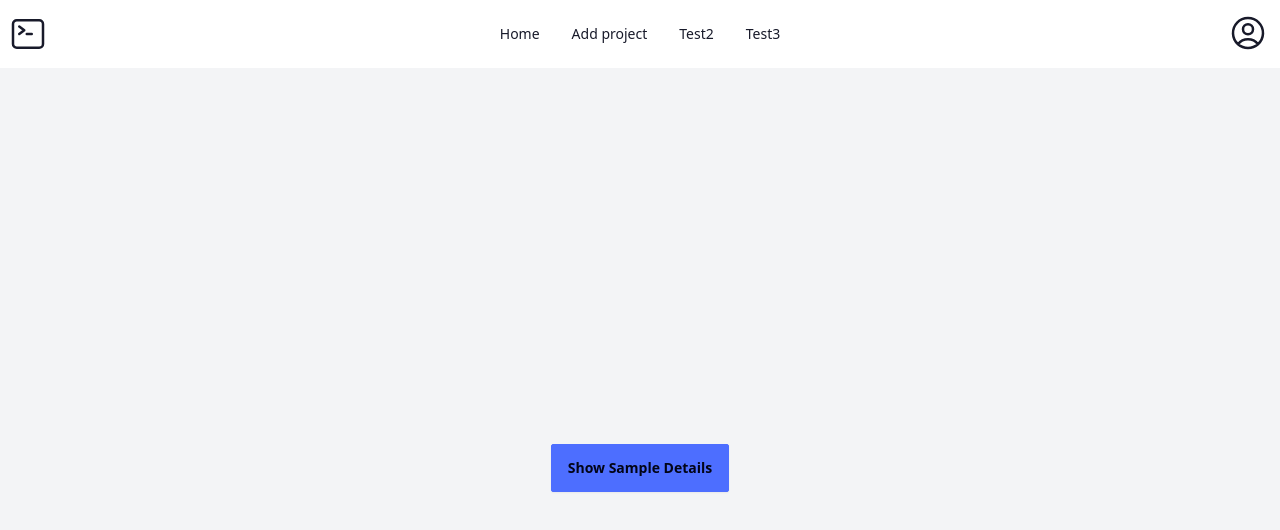
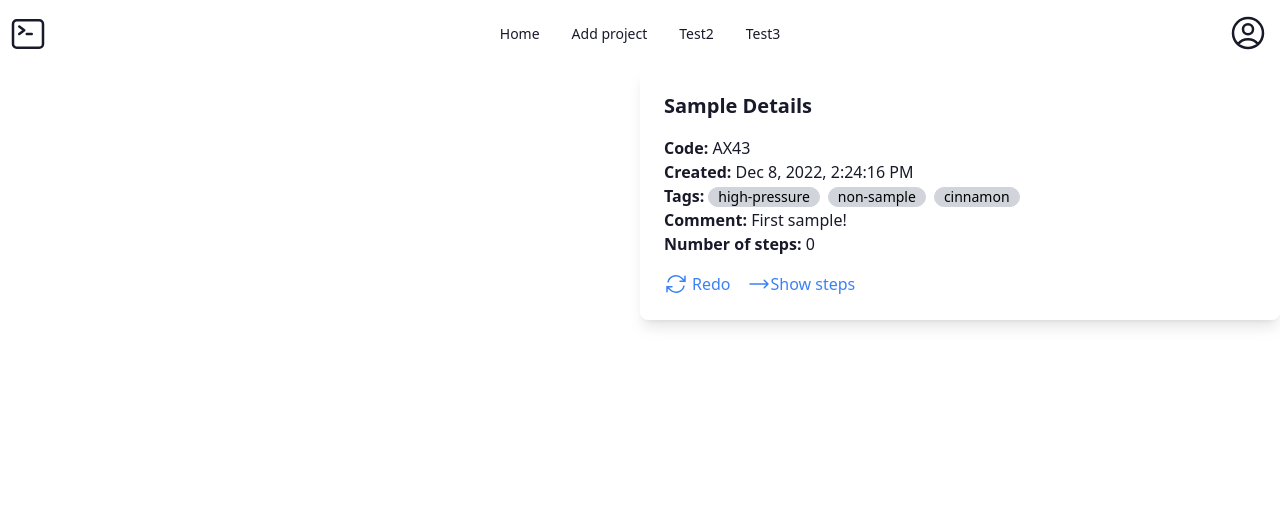
Before and after one commit to goluch/TERMINAL, a React (Vite) app in the folder Client/: page /sample-details in a window 1280 px wide. Shown: the top 530 px of the page. Built offline with nearby package versions, Linux system fonts and the light colour scheme.

Commit message:
First version of sample details component

```diff
--- a/Client/src/App.tsx
+++ b/Client/src/App.tsx
@@ -1,10 +1,11 @@
+import React from "react";
 import { QueryClient } from "@tanstack/query-core";
 import { QueryClientProvider } from "@tanstack/react-query";
 import { BrowserRouter, Routes, Route } from "react-router";
 import Navbar from "./components/Navbar/Navbar";
 import LoginPage from "./pages/LoginPage";
 import NotFoundPage from "./pages/NotFoundPage";
-import SampleMock from "./components/Sample/SampleMock";
+import SampleDetails from "./components/Sample/SampleDetails.tsx";
 
 const queryClient = new QueryClient();
 
@@ -16,7 +17,7 @@ export default function App() {
                 <Routes>
                     <Route path="*" element={<NotFoundPage />} />
                     <Route path="/login" element={<LoginPage />} />
-                    <Route path="/sample-details" element={<SampleMock />} />
+                    <Route path="/sample-details" element={<SampleDetails />} />
                 </Routes>
             </BrowserRouter>
         </QueryClientProvider>
--- a/Client/src/components/Sample/SampleDetails.tsx
+++ b/Client/src/components/Sample/SampleDetails.tsx
@@ -1,4 +1,5 @@
-import { useState } from "react";
+import { React, useState } from "react";
+import { Link } from "react-router-dom";
 
 /**
  * SampleDetails Component
@@ -8,7 +9,7 @@ import { useState } from "react";
  * @component
  * @returns {JSX.Element} - The rendered SampleDetails component.
  */
-interface Sample {
+interface SampleProps {
     code: string;
     created: string;
     tags: string[];
@@ -16,26 +17,45 @@ interface Sample {
     steps: number;
 }
 
-interface SampleDetailsProps {
-    sample: Sample;
-    onClose: () => void;
-}
+const SampleDetails: React.FC = () => {
 
-const SampleDetails: React.FC<SampleDetailsProps> = ({ sample, onClose }) => {
+    const mockSample: SampleProps = {
+        code: 'AX43',
+        created: 'Dec 8, 2022, 2:24:16 PM',
+        tags: ['high-pressure', 'non-sample', 'cinnamon'],
+        comment: 'First sample!',
+        steps: 0
+    };
+
     return (
-        <div className="fixed top-0 right-0 m-4 w-1/3 bg-white p-6 rounded-lg shadow-lg">
-      <div className="flex justify-between items-center">
-        <h2 className="text-xl font-bold mb-4">Sample Details</h2>
-        <button className="btn btn-sm btn-circle btn-outline" onClick={onClose}>
-          ✕
-        </button>
-      </div>
-      <p><strong>Code:</strong> {sample.code}</p>
-      <p><strong>Created:</strong> {sample.created}</p>
-      <p><strong>Tags:</strong> {sample.tags.join(", ")}</p>
-      <p><strong>Comment:</strong> {sample.comment}</p>
-      <p><strong>Steps:</strong> {sample.steps}</p>
-    </div>
+        <div className="fixed right-0 w-1/2 p-4 bg-white p-6 rounded-lg shadow-lg">
+            <div className="flex justify-between items-center">
+              <h2 className="text-xl font-bold mb-4">Sample Details</h2>
+            </div>
+            <p><strong>Code:</strong> {mockSample.code}</p>
+            <p><strong>Created:</strong> {mockSample.created}</p>
+            <p><strong>Tags:</strong>
+                {mockSample.tags.map((tag, index) => (
+                    <span key={index} className="badge badge-neutral mx-1 bg-gray-300 text-black border-gray-300 rounded-xl">{tag}</span>
+                ))}
+            </p>
+            <p><strong>Comment:</strong> {mockSample.comment}</p>
+            <p><strong>Number of steps:</strong> {mockSample.steps}</p>
+            <div className="flex justify-start mt-4 space-x-4">
+                <Link to="/retry-sample" className="flex items-center text-blue-500 hover:underline">
+                    <svg xmlns="http://www.w3.org/2000/svg" fill="none" viewBox="0 0 24 24" strokeWidth={1.5} stroke="currentColor" className="w-6 h-6 mr-1">
+                        <path strokeLinecap="round" strokeLinejoin="round" d="M16.023 9.348h4.992v-.001M2.985 19.644v-4.992m0 0h4.992m-4.993 0 3.181 3.183a8.25 8.25 0 0 0 13.803-3.7M4.031 9.865a8.25 8.25 0 0 1 13.803-3.7l3.181 3.182m0-4.991v4.99" />
+                    </svg>
+                    Redo
+                </Link>
+                <Link to="/show-steps" className="flex items-center text-blue-500 hover:underline">
+                    <svg xmlns="http://www.w3.org/2000/svg" fill="none" viewBox="0 0 24 24" strokeWidth={1.5} stroke="currentColor" className="size-6">
+                        <path strokeLinecap="round" strokeLinejoin="round" d="M17.25 8.25 21 12m0 0-3.75 3.75M21 12H3" />
+                    </svg>
+                    Show steps
+                </Link>
+            </div>
+        </div>
     )
 };
 
--- a/Client/src/components/Sample/SampleMock.tsx
+++ /dev/null
@@ -1,51 +0,0 @@
-import React, { useState } from "react";
-import SampleDetails from "./SampleDetails";
-
-interface Sample {
-    code: string;
-    created: string;
-    tags: string[];
-    comment: string;
-    steps: number;
-}
-
-/**
- * SampleMock Component
- *
- * A mock component that displays the details of a sample.
- *
- * @component
- * @returns {JSX.Element} - The rendered SampleDetailsMock component.
- */
-const SampleMock: React.FC = () => {
-    const [selectedSample, setSelectedSample] = useState<Sample | null>(null);
-
-    const mockSample = {
-      code: 'AX43',
-      created: 'Dec 8, 2022, 2:24:16 PM',
-      tags: ['high-pressure', 'non-sample', 'cinnamon'],
-      comment: 'First sample!',
-      steps: 0
-    };
-
-    const handleShowDetails = () => {
-      setSelectedSample(mockSample);
-    };
-
-    const handleCloseDetails = () => {
-      setSelectedSample(null);
-    };
-
-    return (
-      <div className="flex items-center justify-center min-h-screen bg-gray-100">
-        <button className="btn btn-primary" onClick={handleShowDetails}>
-          Show Sample Details
-        </button>
-        {selectedSample && (
-          <SampleDetails sample={selectedSample} onClose={handleCloseDetails} />
-        )}
-      </div>
-    );
-  };
-
-  export default SampleMock;
--- a/Client/tsconfig.node.json
+++ b/Client/tsconfig.node.json
@@ -1,5 +1,7 @@
 {
   "compilerOptions": {
+    "jsx": "react",
+    "jsx": "react",
     "tsBuildInfoFile": "./node_modules/.tmp/tsconfig.node.tsbuildinfo",
     "target": "ES2022",
     "lib": ["ES2023"],
```
